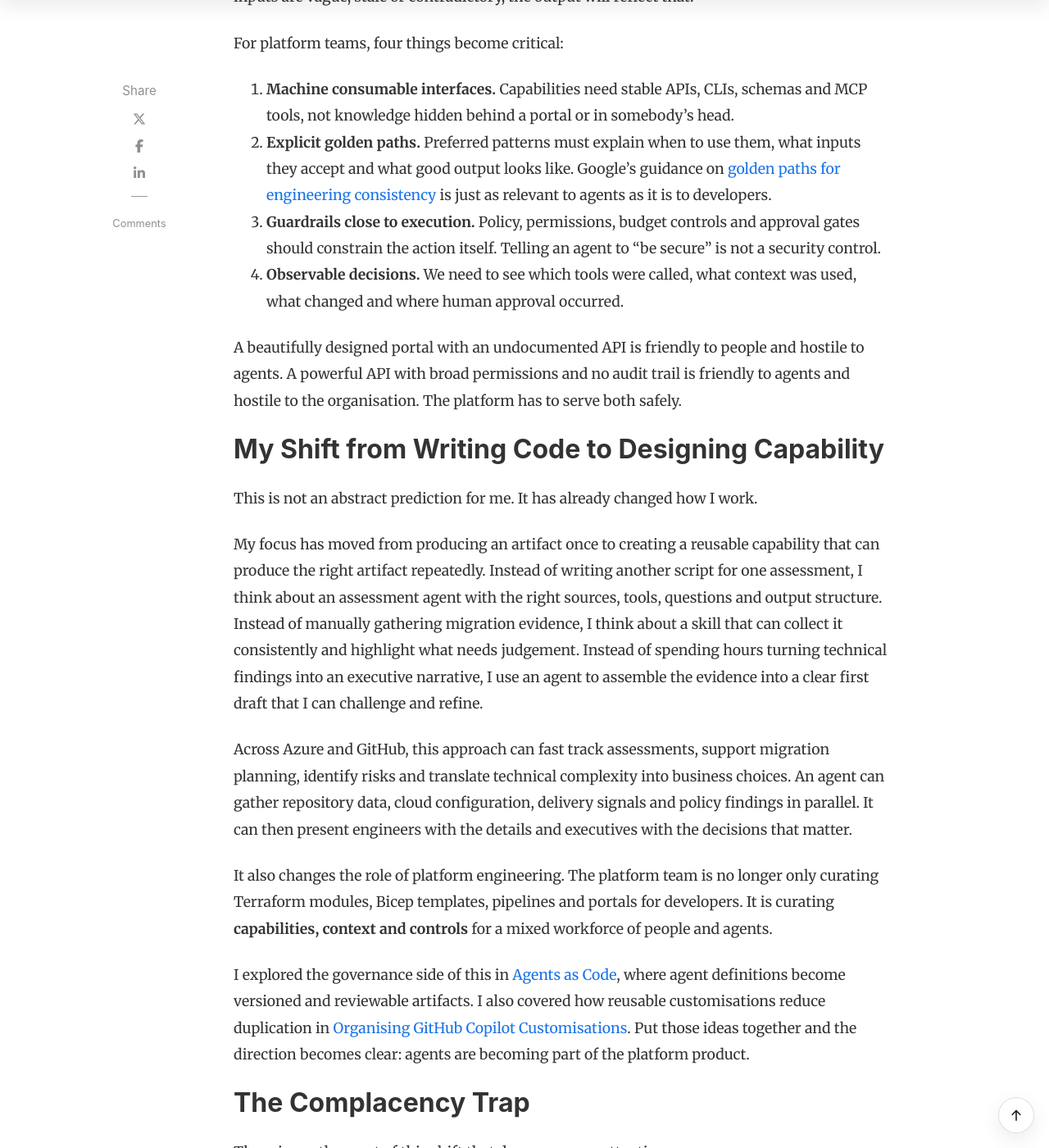
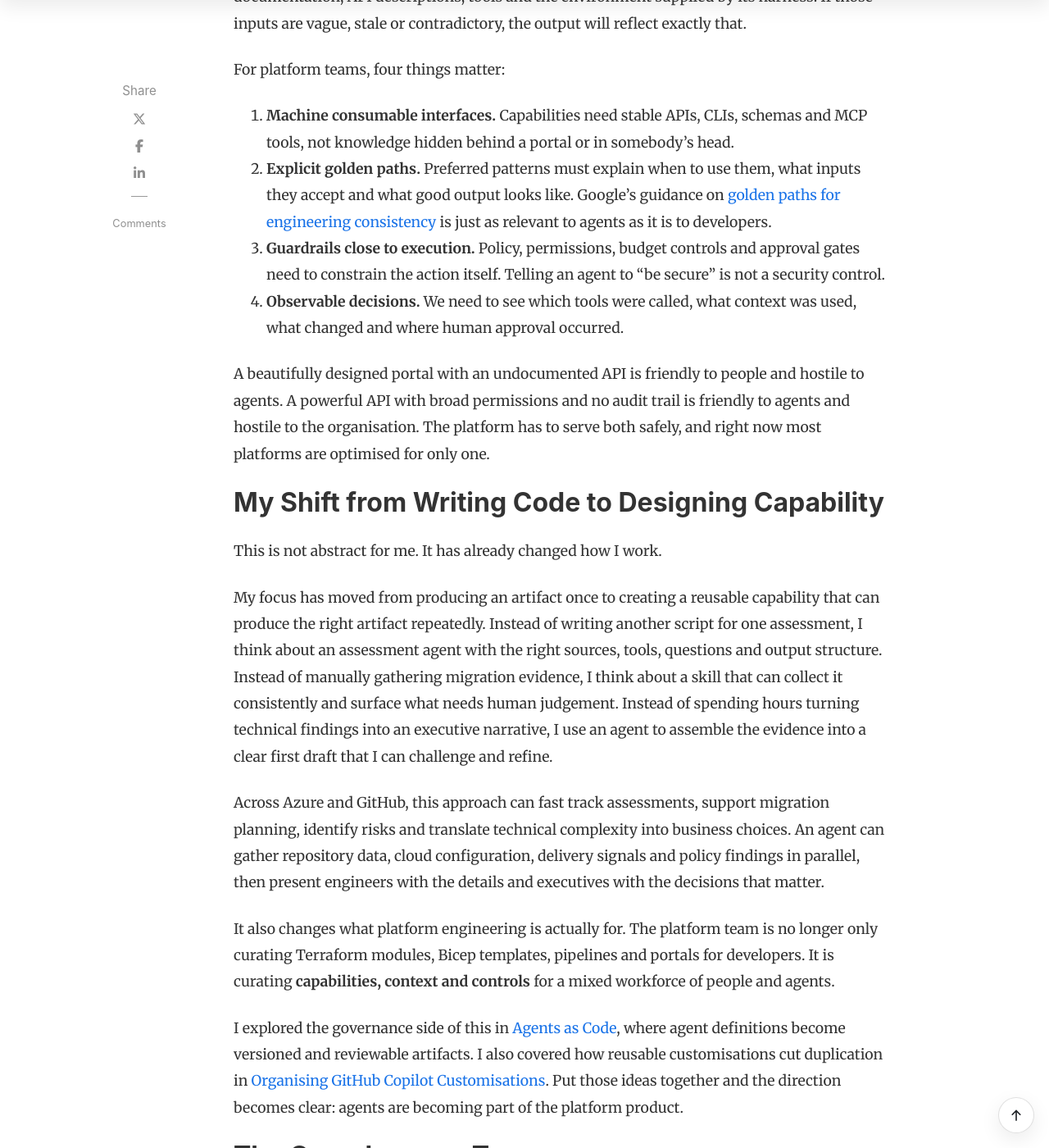
Before and after one commit to tw3lveparsecs/tw3lveparsecs.github.io, a Jekyll site: the page built from _posts/2026-08-28-ai-agents-platform-engineering-customers.md, in a window 1280 px wide and 1400 px high, scrolled down 3021 px. Shown: the whole window at 82% size. Built offline with Jekyll 4.4.1, drawn with Linux system fonts in a browser that asks for light colours; nearby versions of some CDN libraries; comment, search, counter and statistics services are not loaded; some of the changed text lies outside the part shown.

Commit message:
Align blog post tone with recent posts and fix spelling error
Co-authored-by: tw3lveparsecs <46542560+tw3lveparsecs@users.noreply.github.com>

````diff
--- a/_posts/2026-08-28-ai-agents-platform-engineering-customers.md
+++ b/_posts/2026-08-28-ai-agents-platform-engineering-customers.md
@@ -13,21 +13,21 @@ mermaid: true
 description: "AI agents are becoming platform engineering customers. Learn how machine consumable paths, strong guardrails and human judgement help them deliver safely."
 ---
 
-Over the past few months, a realisation has set in. I am spending more time creating agents and skills to assist with my day to day work, across the board, than I am writing code.
+Over the past few months something has shifted. I am spending more time creating agents and skills to handle my day to day work than I am writing code.
 
 Actually, that is being generous. I am spending almost no time writing code.
 
-My first thought used to be, "I need to build something, and AI can help me write it." Now it is, "Can I create or reuse a skill or agent that can deliver this outcome?" That shift reaches far beyond software development. I use agents to automate mundane tasks, accelerate Azure and GitHub assessments, support migrations, analyse estates and help paint a clearer picture for executives.
+My first thought used to be "I need to build something, and AI can help me write it." Now it is "Can I create or reuse a skill or agent that can deliver this outcome?" That is not just a developer habit either. I use agents to automate mundane tasks, accelerate Azure and GitHub assessments, support migrations, analyse estates and help paint a clearer picture for executives.
 
-That got me thinking about an idea at the heart of platform engineering: **treat your platform as a product and your developers as customers**. If agents discover tools, call APIs, follow paved roads and produce outcomes on our behalf, are AI agents the new platform engineering customers?
+Which got me thinking about the core idea behind platform engineering: **treat your platform as a product and your developers as customers**. If agents discover tools, call APIs, follow paved roads and produce outcomes on our behalf, are AI agents the new platform engineering customers?
 
-I think the answer is yes. They are not the only customers, and they are definitely not accountable ones, but they are becoming some of the most demanding consumers our platforms have ever seen.
+I think yes. They are not the only customers, and they are definitely not accountable ones, but they are becoming some of the most demanding consumers our platforms have ever seen. Faster than any developer, more literal than any documentation writer imagined, and with absolutely zero patience for tribal knowledge.
 
 ## TL;DR
 
-AI agents are becoming platform engineering customers because they consume the same capabilities as developers, including APIs, templates, policies, documentation and deployment workflows. The difference is that agents operate at machine speed and interpret what the platform exposes very literally.
+AI agents are becoming platform engineering customers. They consume the same capabilities as developers, including APIs, templates, policies, documentation and deployment workflows, just at machine speed and with a ruthlessly literal interpretation of whatever the platform exposes.
 
-Platform teams should design for humans and agents together. That means machine consumable interfaces, explicit constraints, observable actions and approval points based on risk. Humans still own intent, judgement and accountability. An agent can recommend an answer, but I need to be willing to put my name against it before it becomes an outcome.
+Platform teams should design for both humans and agents. That means machine consumable interfaces, explicit constraints, observable actions and approval points based on risk. Humans still own intent, judgement and accountability. An agent can recommend an answer, but I need to be willing to put my name against it before it becomes an outcome.
 
 ## Why AI Agents Are Platform Engineering Customers
 
@@ -35,7 +35,7 @@ The [CNCF Platforms White Paper](https://tag-app-delivery.cncf.io/whitepapers/pl
 
 That model still holds. What has changed is who, or what, is standing at the counter.
 
-A human developer might browse a portal, read some documentation, choose a template and raise a pull request. An agent can perform the same journey through a CLI, API, MCP server or repository workflow. It can interpret the request, inspect the environment, select a paved road, generate the required artifacts, validate them and prepare the result for review.
+A human developer might browse a portal, read some documentation, choose a template and raise a pull request. An agent can make the same journey through a CLI, API, MCP server or repository workflow. It interprets the request, inspects the environment, selects a paved road, generates the required artifacts, validates them and prepares the result for review.
 
 ```mermaid
 graph LR
@@ -58,42 +58,42 @@ graph LR
 
 ## AI Agents Need a Different Developer Experience
 
-We have spent years improving developer experience with portals, documentation and golden paths. Those remain useful for people, but an agent needs the same intent exposed in a form it can reliably consume.
+We have spent years improving developer experience with portals, documentation and golden paths. Those things still matter, but an agent needs the same intent exposed in a form it can reliably consume without guessing.
 
-Microsoft's discussion of [how AI coding agents use technology](https://devblogs.microsoft.com/blog/how-ai-coding-agents-actually-use-your-technology/){:target="_blank" rel="noopener"} breaks this down well. An agent works through the context assembled around it, including repository instructions, documentation, API descriptions, tools and the environment supplied by its harness. If those inputs are vague, stale or contradictory, the output will reflect that.
+Microsoft's take on [how AI coding agents use technology](https://devblogs.microsoft.com/blog/how-ai-coding-agents-actually-use-your-technology/){:target="_blank" rel="noopener"} is worth a read if you have not seen it. An agent works through the context assembled around it, including repository instructions, documentation, API descriptions, tools and the environment supplied by its harness. If those inputs are vague, stale or contradictory, the output will reflect exactly that.
 
-For platform teams, four things become critical:
+For platform teams, four things matter:
 
 1. **Machine consumable interfaces.** Capabilities need stable APIs, CLIs, schemas and MCP tools, not knowledge hidden behind a portal or in somebody's head.
 2. **Explicit golden paths.** Preferred patterns must explain when to use them, what inputs they accept and what good output looks like. Google's guidance on [golden paths for engineering consistency](https://cloud.google.com/blog/products/application-development/golden-paths-for-engineering-execution-consistency){:target="_blank" rel="noopener"} is just as relevant to agents as it is to developers.
-3. **Guardrails close to execution.** Policy, permissions, budget controls and approval gates should constrain the action itself. Telling an agent to "be secure" is not a security control.
+3. **Guardrails close to execution.** Policy, permissions, budget controls and approval gates need to constrain the action itself. Telling an agent to "be secure" is not a security control.
 4. **Observable decisions.** We need to see which tools were called, what context was used, what changed and where human approval occurred.
 
-A beautifully designed portal with an undocumented API is friendly to people and hostile to agents. A powerful API with broad permissions and no audit trail is friendly to agents and hostile to the organisation. The platform has to serve both safely.
+A beautifully designed portal with an undocumented API is friendly to people and hostile to agents. A powerful API with broad permissions and no audit trail is friendly to agents and hostile to the organisation. The platform has to serve both safely, and right now most platforms are optimised for only one.
 
 ## My Shift from Writing Code to Designing Capability
 
-This is not an abstract prediction for me. It has already changed how I work.
+This is not abstract for me. It has already changed how I work.
 
-My focus has moved from producing an artifact once to creating a reusable capability that can produce the right artifact repeatedly. Instead of writing another script for one assessment, I think about an assessment agent with the right sources, tools, questions and output structure. Instead of manually gathering migration evidence, I think about a skill that can collect it consistently and highlight what needs judgement. Instead of spending hours turning technical findings into an executive narrative, I use an agent to assemble the evidence into a clear first draft that I can challenge and refine.
+My focus has moved from producing an artifact once to creating a reusable capability that can produce the right artifact repeatedly. Instead of writing another script for one assessment, I think about an assessment agent with the right sources, tools, questions and output structure. Instead of manually gathering migration evidence, I think about a skill that can collect it consistently and surface what needs human judgement. Instead of spending hours turning technical findings into an executive narrative, I use an agent to assemble the evidence into a clear first draft that I can challenge and refine.
 
-Across Azure and GitHub, this approach can fast track assessments, support migration planning, identify risks and translate technical complexity into business choices. An agent can gather repository data, cloud configuration, delivery signals and policy findings in parallel. It can then present engineers with the details and executives with the decisions that matter.
+Across Azure and GitHub, this approach can fast track assessments, support migration planning, identify risks and translate technical complexity into business choices. An agent can gather repository data, cloud configuration, delivery signals and policy findings in parallel, then present engineers with the details and executives with the decisions that matter.
 
-It also changes the role of platform engineering. The platform team is no longer only curating Terraform modules, Bicep templates, pipelines and portals for developers. It is curating **capabilities, context and controls** for a mixed workforce of people and agents.
+It also changes what platform engineering is actually for. The platform team is no longer only curating Terraform modules, Bicep templates, pipelines and portals for developers. It is curating **capabilities, context and controls** for a mixed workforce of people and agents.
 
-I explored the governance side of this in [Agents as Code](https://azurewithaj.com/agents-as-code-versioned-artifacts), where agent definitions become versioned and reviewable artifacts. I also covered how reusable customisations reduce duplication in [Organising GitHub Copilot Customisations](https://azurewithaj.com/organising-copilot-customisations). Put those ideas together and the direction becomes clear: agents are becoming part of the platform product.
+I explored the governance side of this in [Agents as Code](https://azurewithaj.com/agents-as-code-versioned-artifacts), where agent definitions become versioned and reviewable artifacts. I also covered how reusable customisations cut duplication in [Organising GitHub Copilot Customisations](https://azurewithaj.com/organising-copilot-customisations). Put those ideas together and the direction becomes clear: agents are becoming part of the platform product.
 
 ## The Complacency Trap
 
-There is another part of this shift that deserves more attention.
+There is a part of this shift that does not get enough airtime.
 
-AI makes the easy path very easy. It produces a polished answer, the structure looks right, the language is confident and every instinct says **LGTM**. When the result arrives faster than I could have created it myself, it is tempting to accept it and move on.
+AI makes the easy path very easy. It produces a polished answer, the structure looks right, the language is confident and every instinct says **LGTM**. When the result arrives faster than you could have created it yourself, it is tempting to accept it and move on.
 
-That is where complacency begins.
+That is exactly where complacency starts.
 
-Human in the loop cannot mean a person clicks approve at the end. It must mean a person actively tests the reasoning, checks the evidence, understands the risk and decides whether they are happy to align themselves with the result.
+Human in the loop cannot mean a person clicks approve at the end. It must mean a person actively tests the reasoning, checks the evidence, understands the risk and decides whether they are comfortable putting their name to the result.
 
-I have had to engrain a simple question into my own review:
+I have had to ingrain a simple question into my own review process:
 
 > **Am I willing to put my name against this outcome?**
 
@@ -101,11 +101,11 @@ If the answer is no, the work is not done.
 
 This matters even more when an agent moves beyond code. A questionable code change may fail a test. A flawed assessment can misdirect an investment. A weak migration recommendation can increase delivery risk. An inaccurate executive summary can shape a decision before the technical team gets a chance to correct the record.
 
-The platform must therefore make meaningful review possible. Preserve source links. Show assumptions. Separate evidence from inference. Make confidence visible. Require approval before high impact actions. Give reviewers enough context to disagree rather than presenting a shiny answer and a green button.
+So the platform also needs to make meaningful review possible. Preserve source links. Show assumptions. Separate evidence from inference. Make confidence visible. Require approval before high impact actions. Give reviewers enough context to disagree, rather than presenting a shiny answer and a green button.
 
 ## Design the Platform for Two Customers
 
-The practical response is not to build a separate platform for agents. It is to make the existing platform clearer, safer and more composable for everyone.
+The practical response is not to build a separate platform for agents. It is to make the existing platform clearer, safer and more composable, and those improvements pay off for humans too.
 
 | Platform capability | Human customer needs | Agent customer needs |
 |---|---|---|
@@ -118,20 +118,20 @@ The practical response is not to build a separate platform for agents. It is to
 
 This is platform engineering doing what it has always promised, reducing cognitive load without removing responsibility.
 
-The [CNCF Platform Engineering Maturity Model](https://tag-app-delivery.cncf.io/whitepapers/platform-eng-maturity-model/){:target="_blank" rel="noopener"} encourages teams to progress from ticket driven operations towards consistent self service and platform as a product. Agents raise the standard again. If a capability cannot be discovered, understood and safely consumed without tribal knowledge, it is not ready for this new customer.
+The [CNCF Platform Engineering Maturity Model](https://tag-app-delivery.cncf.io/whitepapers/platform-eng-maturity-model/){:target="_blank" rel="noopener"} pushes teams from ticket driven operations towards consistent self service and platform as a product. Agents raise the bar again. If a capability cannot be discovered, understood and safely consumed without tribal knowledge, it is not ready for this new customer.
 
 ## Where Platform Teams Should Start
 
 Do not begin with a grand agent platform programme. Pick one valuable, repeatable journey and make it work end to end.
 
-1. **Choose a bounded use case.** Assessment evidence collection, repository onboarding or migration readiness are good candidates because the inputs and expected outputs can be defined.
-2. **Expose the paved road.** Provide the templates, APIs, instructions and examples an agent needs, with clear success criteria.
+1. **Choose a bounded use case.** Assessment evidence collection, repository onboarding or migration readiness are good candidates. The inputs and expected outputs can be defined clearly enough that you know when an agent has done a good job.
+2. **Expose the paved road.** Give the agent the templates, APIs, instructions and examples it needs, with clear success criteria.
 3. **Constrain the tools.** Grant only the permissions required for that journey and keep production changes behind explicit approval.
 4. **Evaluate the outcome.** Test for accuracy, completeness, policy compliance and usefulness, not simply whether the agent completed the task.
 5. **Review with intent.** Make the accountable human inspect evidence and assumptions before accepting the result.
 6. **Improve the platform.** Treat every agent failure as product feedback. Fix ambiguous documentation, brittle interfaces and missing guardrails at the source.
 
-Agents are relentless platform testers. They will find every undocumented dependency, inconsistent naming convention and vague instruction.
+Agents are relentless platform testers. They will find every undocumented dependency, inconsistent naming convention and vague instruction. That is annoying in the short term and genuinely useful in the long one.
 
 ## Conclusion: A New Customer, Not a New Owner
 
@@ -139,9 +139,9 @@ AI agents are becoming platform engineering customers. They consume platform cap
 
 But they are not the owner of the outcome.
 
-My own mindset has shifted from writing code with AI assistance to designing agents and skills first. That has helped me automate mundane work and deliver richer assessments, migration plans and executive insights. It has also forced me to become more deliberate about review. The easier the output is to accept, the more important it is to stop and ask whether I truly stand behind it.
+My own mindset has shifted from writing code with AI assistance to designing agents and skills first. That has helped me automate mundane work and deliver richer assessments, migration plans and executive insights. It has also forced me to be more deliberate about review. The easier the output is to accept, the more important it is to stop and ask whether I truly stand behind it.
 
-Build platforms that agents can understand. Give them narrow, observable and well governed paths. Then keep humans exactly where they belong, setting intent, exercising judgement and owning the decision.
+Build platforms that agents can understand. Give them narrow, observable and well governed paths. Then keep humans exactly where they belong: setting intent, exercising judgement and owning the decision.
 
 The droids can use the platform. They do not get a seat on the Jedi Council.
 
````
